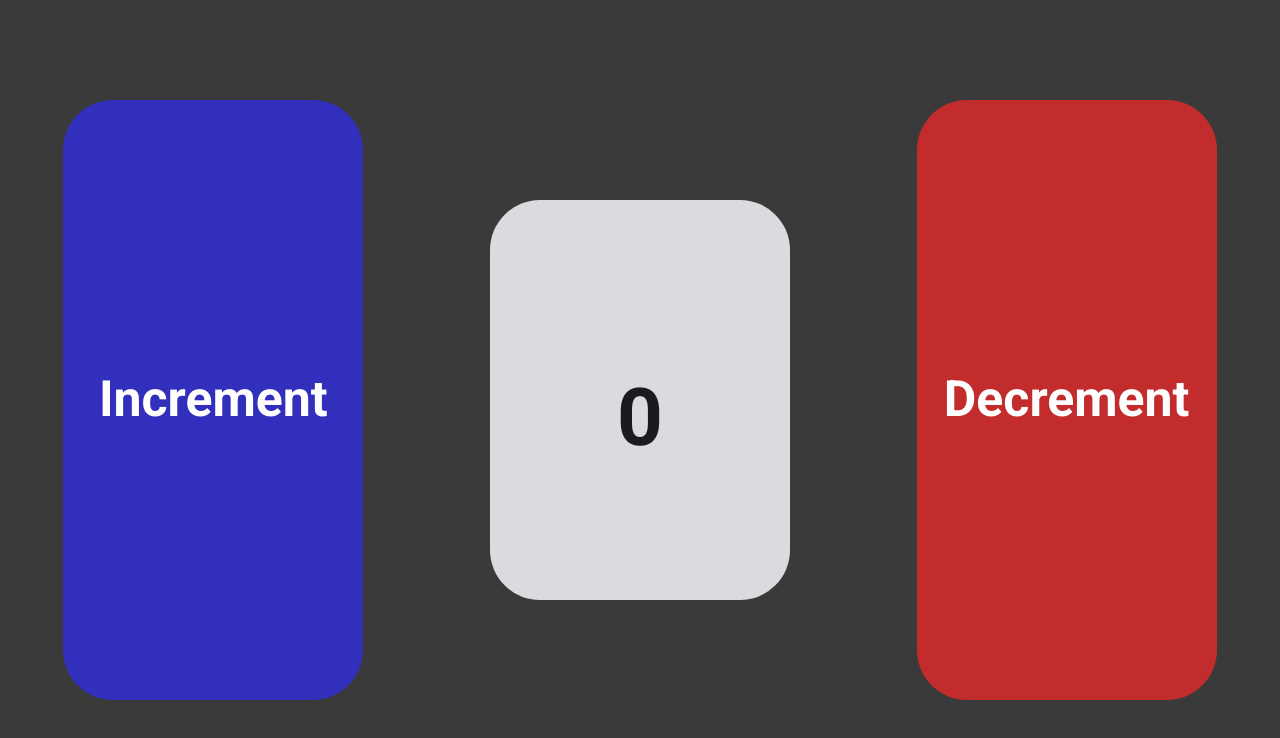
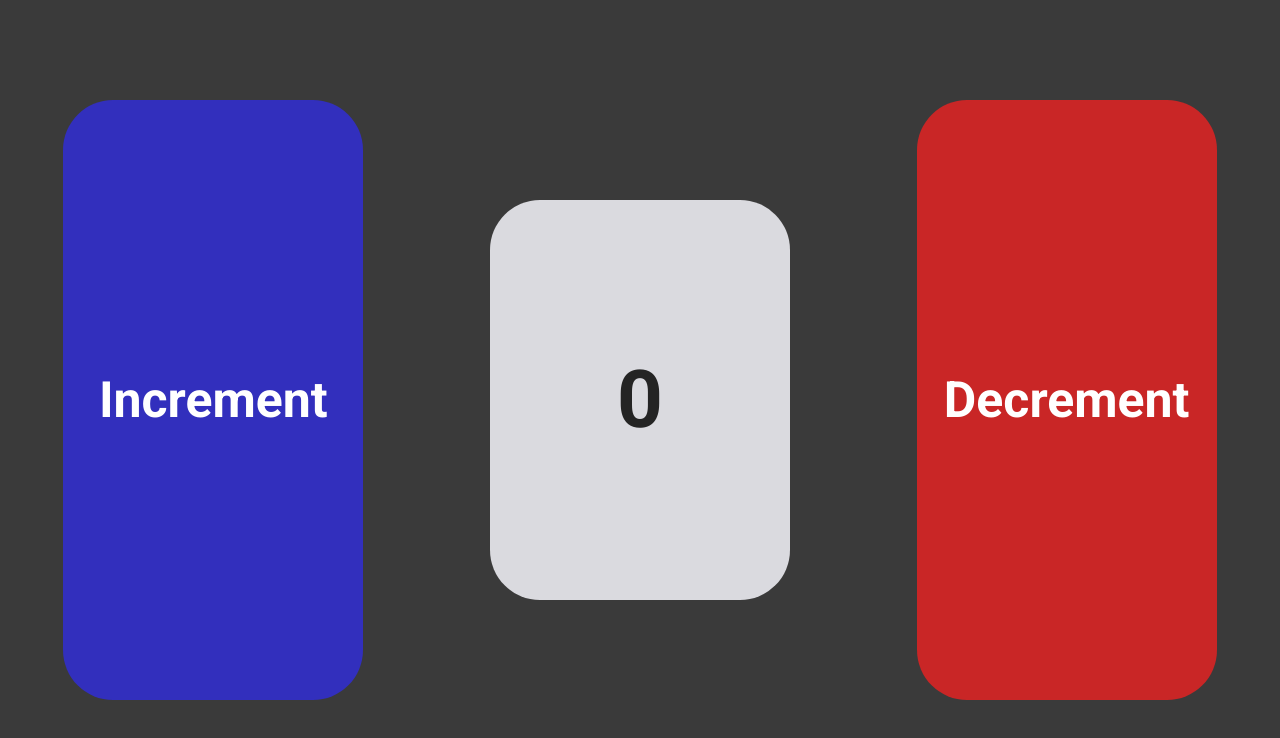
Before and after one commit to JoaoVitorFerreiraJ/Redux-e-Hooks, a React (Create React App) app in the folder App/redux-hooks/: page / in a window 1280 px wide. Shown: the top 738 px of the page. Built offline with nearby package versions, Linux system fonts and the light colour scheme.

Commit message:
Update styles.css

```diff
--- a/App/redux-hooks/src/components/styles.css
+++ b/App/redux-hooks/src/components/styles.css
@@ -16,6 +16,10 @@
     width: 300px;
     border-radius: 50px;
     transition: filter 0.2s;
+    display: flex;
+    justify-content: center;
+    align-items: center;
+
 }
 
 .increment:hover {
@@ -24,8 +28,6 @@
 }
 
 .increment h1 {
-    text-align: center;
-    margin-top: 90%;
     color: #fff;
     font-size: 50px;
 
@@ -36,22 +38,28 @@
     height: 400px;
     width: 300px;
     border-radius: 50px;
+    display: flex;
+    justify-content: center;
+    align-items: center;
+
 }
 
 .counter h1 {
-    text-align: center;
-    margin-top: 57%;
-    color: #1b1b1f;
+    color: #242424;
     font-size: 80px;
 }
 
 .decrement {
-    background: #c22c2c;
+    background: #c92626;
     height: 600px;
     width: 300px;
     border-radius: 50px;
     text-align: center;
     transition: filter 0.2s;
+    display: flex;
+    justify-content: center;
+    align-items: center;
+
 }
 
 .decrement:hover {
@@ -60,8 +68,7 @@
 }
 
 .decrement h1 {
-    text-align: center;
-    margin-top: 90%;
+
     color: #fff;
     font-size: 50px;
 
```
